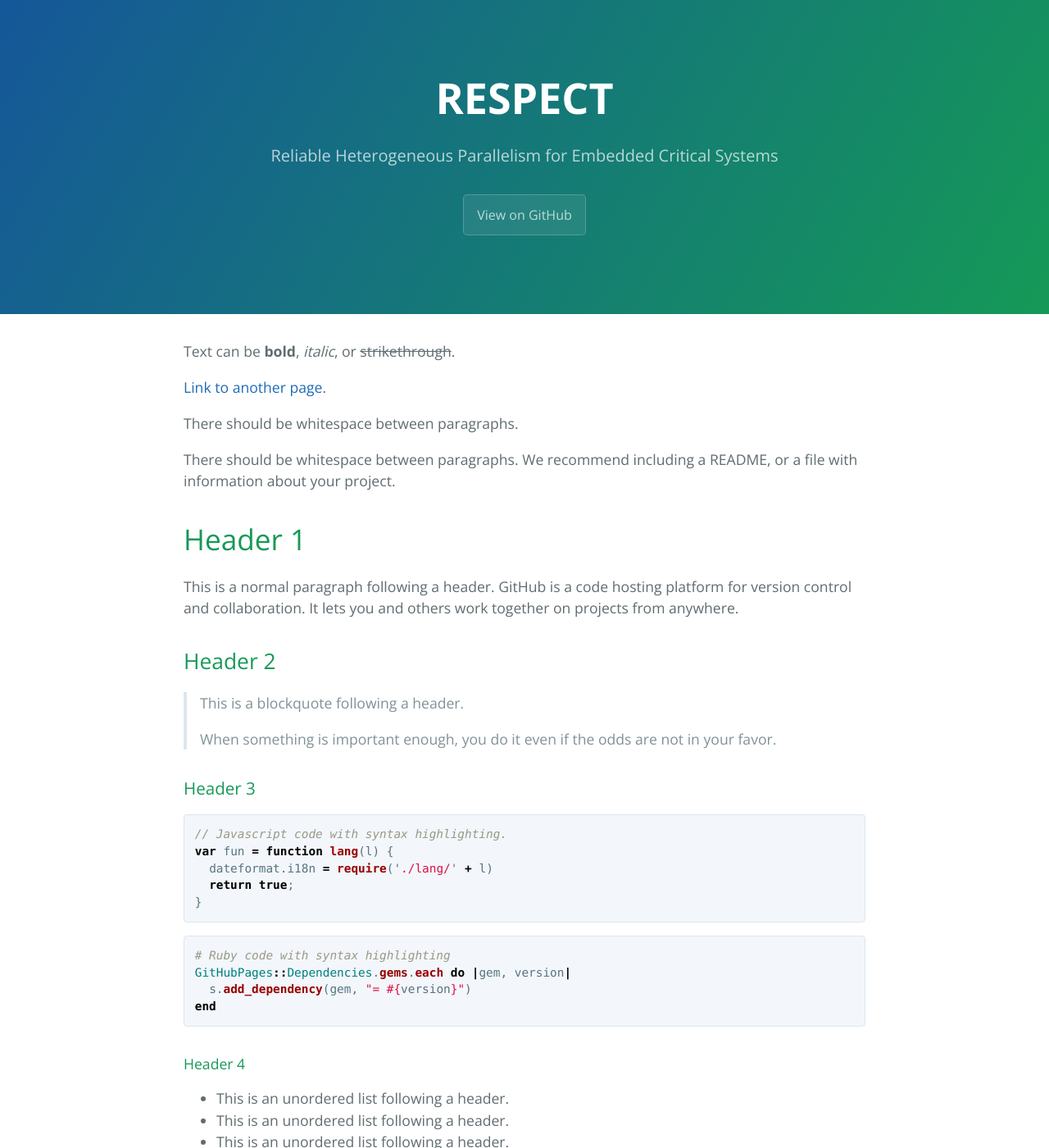
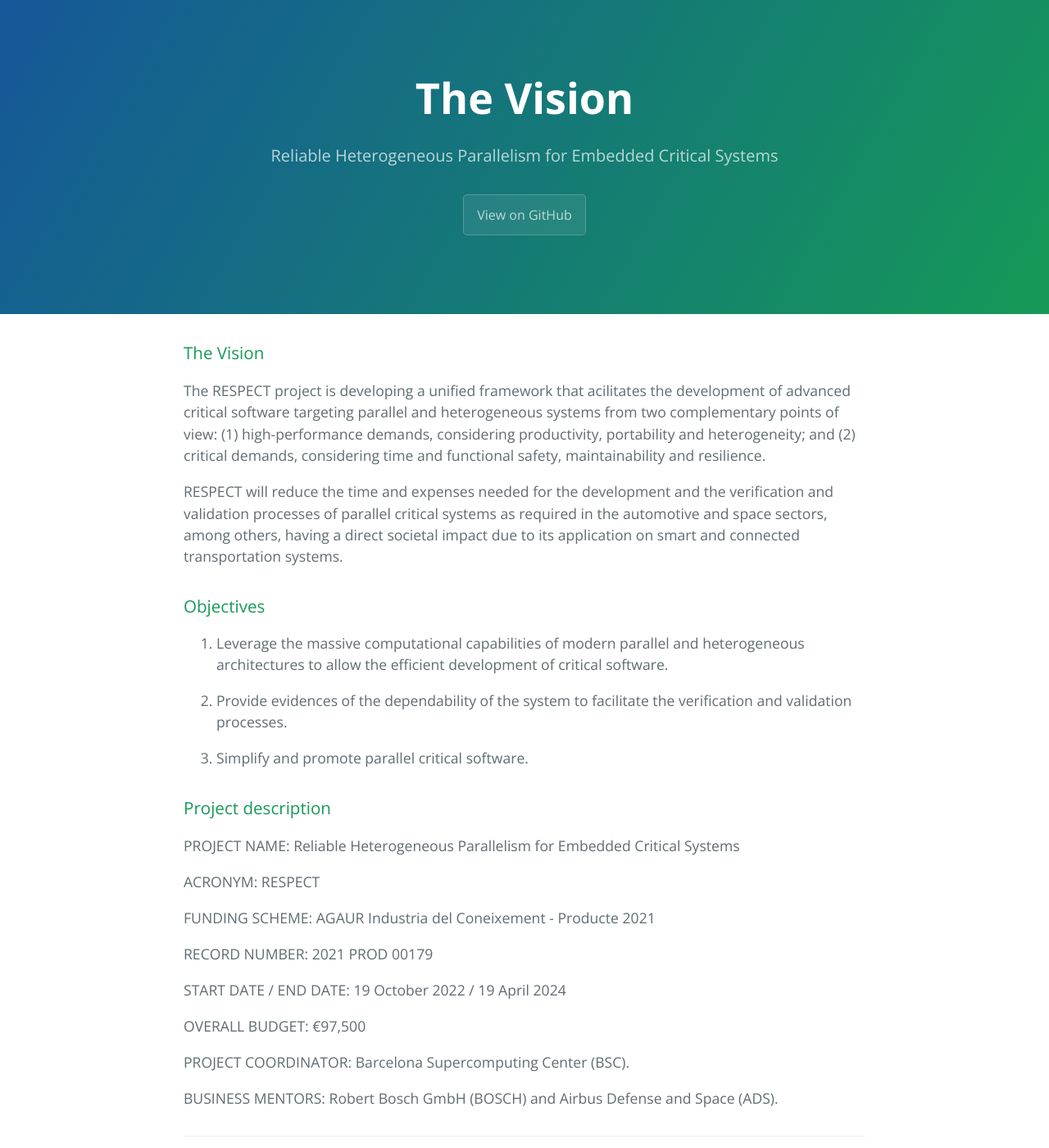
Before and after one commit to sroyuela/respect-project, a Jekyll site: the page built from index.md, in a window 1280 px wide and 1400 px high. Shown: the whole window at 82% size. Built offline with Jekyll 4.4.1, drawn with Linux system fonts in a browser that asks for light colours; our own code applies the rules of GitHub Pages for plain Markdown files; some of the changed text lies outside the part shown.

Commit message:
New index with RESPECT about

````diff
--- a/index.md
+++ b/index.md
@@ -2,122 +2,38 @@
 layout: default
 ---
 
-Text can be **bold**, _italic_, or ~~strikethrough~~.
-
-[Link to another page](./another-page.html).
-
-There should be whitespace between paragraphs.
-
-There should be whitespace between paragraphs. We recommend including a README, or a file with information about your project.
-
-# Header 1
-
-This is a normal paragraph following a header. GitHub is a code hosting platform for version control and collaboration. It lets you and others work together on projects from anywhere.
-
-## Header 2
-
-> This is a blockquote following a header.
->
-> When something is important enough, you do it even if the odds are not in your favor.
-
-### Header 3
-
-```js
-// Javascript code with syntax highlighting.
-var fun = function lang(l) {
-  dateformat.i18n = require('./lang/' + l)
-  return true;
-}
-```
-
-```ruby
-# Ruby code with syntax highlighting
-GitHubPages::Dependencies.gems.each do |gem, version|
-  s.add_dependency(gem, "= #{version}")
-end
-```
-
-#### Header 4
-
-*   This is an unordered list following a header.
-*   This is an unordered list following a header.
-*   This is an unordered list following a header.
-
-##### Header 5
-
-1.  This is an ordered list following a header.
-2.  This is an ordered list following a header.
-3.  This is an ordered list following a header.
-
-###### Header 6
-
-| head1        | head two          | three |
-|:-------------|:------------------|:------|
-| ok           | good swedish fish | nice  |
-| out of stock | good and plenty   | nice  |
-| ok           | good `oreos`      | hmm   |
-| ok           | good `zoute` drop | yumm  |
-
-### There's a horizontal rule below this.
-
-* * *
-
-### Here is an unordered list:
-
-*   Item foo
-*   Item bar
-*   Item baz
-*   Item zip
-
-### And an ordered list:
-
-1.  Item one
-1.  Item two
-1.  Item three
-1.  Item four
-
-### And a nested list:
-
-- level 1 item
-  - level 2 item
-  - level 2 item
-    - level 3 item
-    - level 3 item
-- level 1 item
-  - level 2 item
-  - level 2 item
-  - level 2 item
-- level 1 item
-  - level 2 item
-  - level 2 item
-- level 1 item
-
-### Small image
-
-![Octocat](https://github.githubassets.com/images/icons/emoji/octocat.png)
-
-### Large image
-
-![Branching](https://guides.github.com/activities/hello-world/branching.png)
 
 
-### Definition lists can be used with HTML syntax.
+### The Vision
 
-<dl>
-<dt>Name</dt>
-<dd>Godzilla</dd>
-<dt>Born</dt>
-<dd>1952</dd>
-<dt>Birthplace</dt>
-<dd>Japan</dd>
-<dt>Color</dt>
-<dd>Green</dd>
-</dl>
+The RESPECT project is developing a unified framework that acilitates the development of advanced critical software targeting parallel and heterogeneous systems from two complementary points of view: (1) high-performance demands, considering productivity, portability and heterogeneity; and (2) critical demands, considering time and functional safety, maintainability and resilience.
 
-```
-Long, single-line code blocks should not wrap. They should horizontally scroll if they are too long. This line should be long enough to demonstrate this.
-```
+RESPECT will reduce the time and expenses needed for the development and the verification and validation processes of parallel critical systems as required in the automotive and space sectors, among others, having a direct societal impact due to its application on smart and connected transportation systems.
 
-```
-The final element.
-```
+
+### Objectives
+
+1. Leverage the massive computational capabilities of modern parallel and heterogeneous architectures to allow the efficient development of critical software.
+
+2. Provide evidences of the dependability of the system to facilitate the verification and validation processes.
+
+3. Simplify and promote parallel critical software.
+
+
+### Project description
+
+PROJECT NAME: Reliable Heterogeneous Parallelism for Embedded Critical Systems
+
+ACRONYM: RESPECT
+
+FUNDING SCHEME: AGAUR Industria del Coneixement - Producte 2021
+
+RECORD NUMBER: 2021 PROD 00179
+
+START DATE / END DATE: 19 October 2022 / 19 April 2024
+
+OVERALL BUDGET: €97,500
+
+PROJECT COORDINATOR: Barcelona Supercomputing Center (BSC).
+
+BUSINESS MENTORS: Robert Bosch GmbH (BOSCH) and Airbus Defense and Space (ADS).
````
